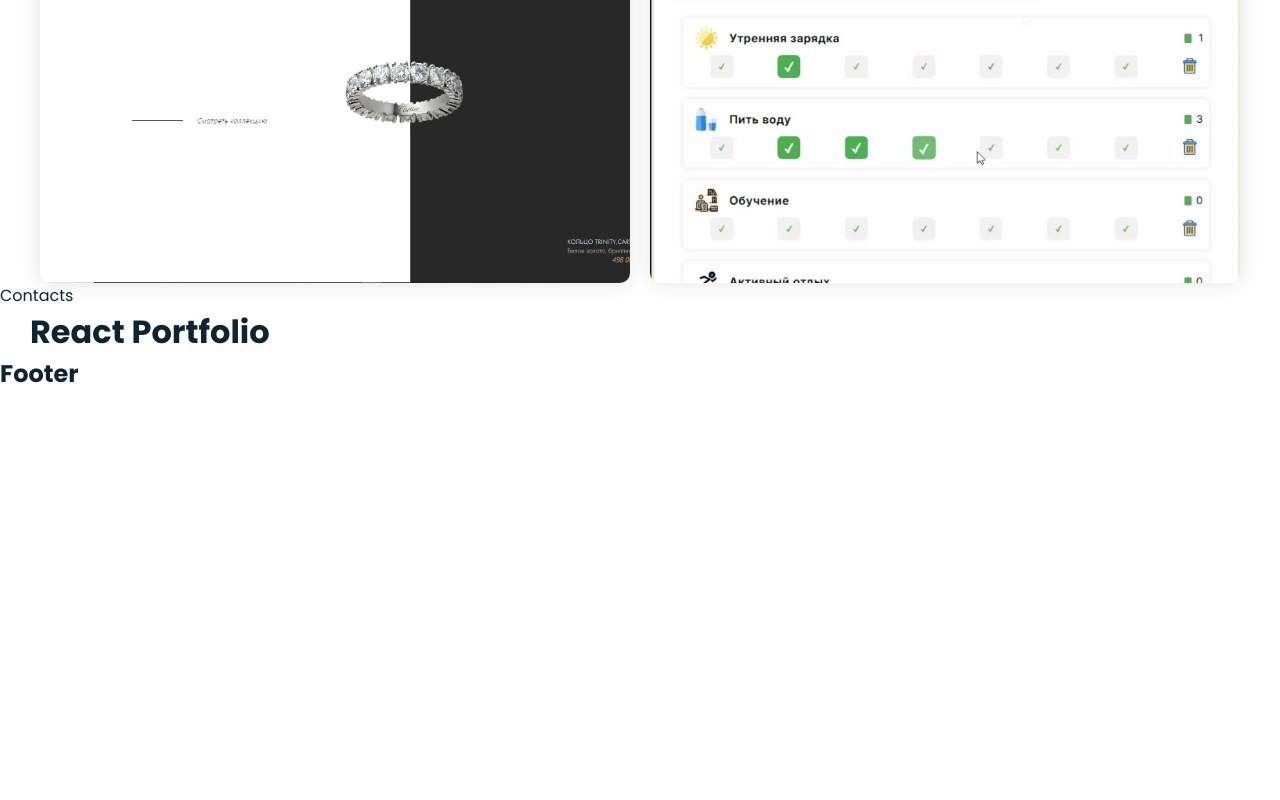
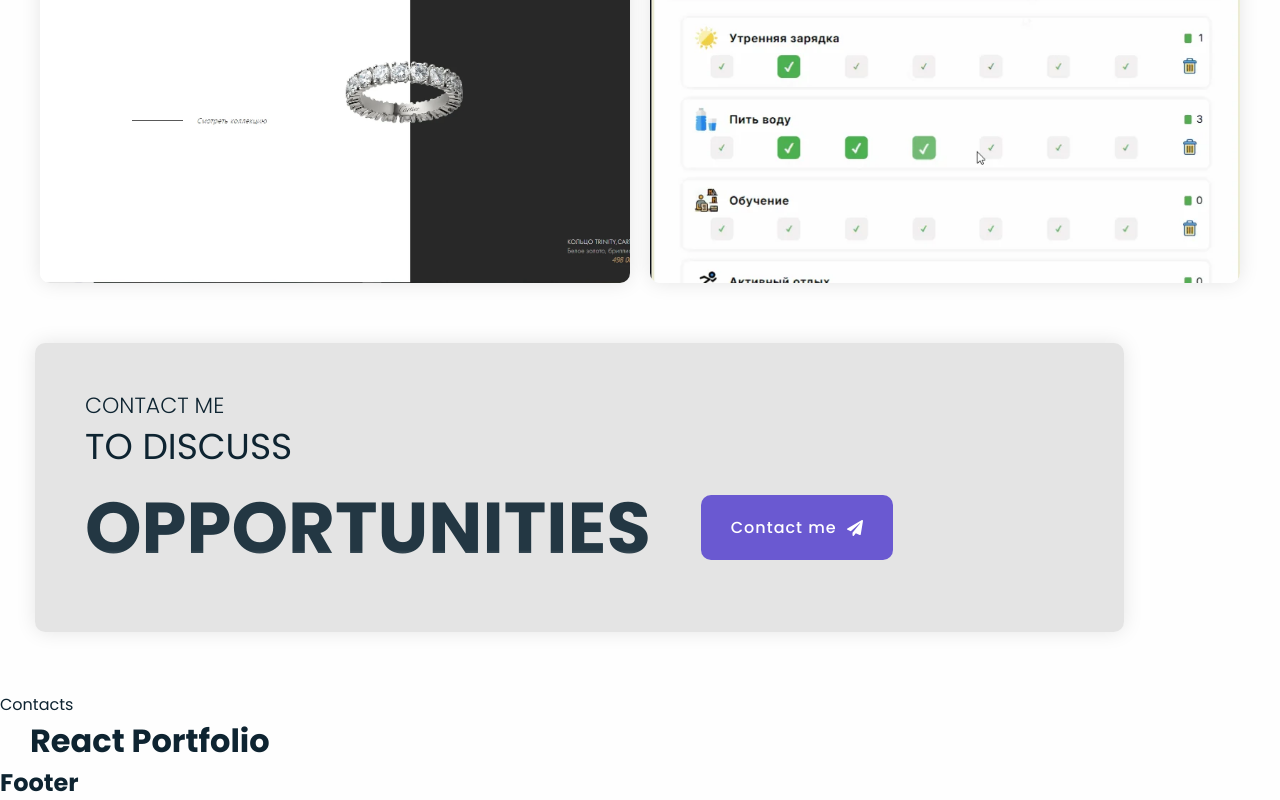
Before and after one commit to websoty/react-portfolio, a React (Vite) app: page / in a window 1280 px wide. Shown: the part 4419-5219 px from the top of the page. Before the commit the page ends 4810 px from the top, so only its background shows below. Built offline with nearby package versions, Linux system fonts and the light colour scheme.

Commit message:
feat: section touch

```diff
--- a/src/App.jsx
+++ b/src/App.jsx
@@ -1,4 +1,4 @@
-import { Header, Footer, Home, Contacts, Skills, Focus, Portfolio, About } from "./components/index"
+import { Header, Footer, Home, Contacts, Skills, Focus, Portfolio, Touch, About } from "./components/index"
 
 
 
@@ -15,6 +15,7 @@ function App() {
       <Skills/>
       <Focus/>
       <Portfolio/>
+      <Touch/>
       <Contacts/>
       <div className="container">
          <h1>React Portfolio</h1>
--- a/src/components/index.js
+++ b/src/components/index.js
@@ -7,3 +7,4 @@ export {default as Focus} from './Focus/Focus'
 export {default as Portfolio} from './Portfolio/Portfolio'
 export {default as About} from './About/About'
 export {default as Nav} from './Nav/Nav'
+export {default as Touch} from './touch/Touch'
--- /dev/null
+++ b/src/components/touch/Touch.css
@@ -0,0 +1,70 @@
+.get__touch {
+  padding: 60px 20px;
+}
+
+.get__touch .contact__card {
+  display: flex;
+  align-items: flex-end;
+  flex-wrap: wrap;
+  position: relative;
+  width: 90%;
+  padding: 50px;
+  border-radius: 10px;
+  column-gap: 50px;
+  background: var(--bg-transparent-color);
+  box-shadow: var(--box-shadow);
+}
+
+.contact__card .title {
+  text-transform: uppercase;
+  line-height: 1.5;
+}
+
+.contact__card h4 {
+  font-size: 22px;
+  font-weight: 300;
+  line-height: 1.2;
+}
+
+.contact__card h3 {
+  font-size: 36px;
+  font-weight: 400;
+}
+
+.contact__card h2 {
+  font-size: 72px;
+  font-weight: 700;
+  background: linear-gradient(to top, transparent 0%, var(--first-color) 30%);
+  -webkit-background-clip: text;
+  -webkit-text-fill-color: transparent;
+  opacity: 0.9;
+}
+
+.get__touch-link {
+  margin-top: 0;
+  margin-bottom: 22px;
+}
+
+@media (max-width: 980px) {
+  .get__touch .contact__card {
+    width: 100%;
+  }
+}
+
+@media (max-width: 768px) {
+  .contact__card h2 {
+    font-size: 50px;
+  }
+  .contact__card h3 {
+    font-size: 28px;
+  }
+}
+
+@media (max-width: 480px) {
+  .contact__card h2 {
+    font-size: 24px;
+  }
+  .contact__card h3 {
+    font-size: 24px;
+  }
+}
--- /dev/null
+++ b/src/components/touch/Touch.jsx
@@ -0,0 +1,24 @@
+import './Touch.css'
+import { FaPaperPlane } from "react-icons/fa";
+
+const Touch = () => {
+  return (
+    <div className="get__touch">
+      <div className="container">
+        <div className="contact__card">
+          <div className="title">
+            <h4>Contact me</h4>
+            <h3>to discuss</h3>
+            <h2>opportunities</h2>
+          </div>
+          <a href="#" className="get__touch-link inner__info-link">
+            Contact me
+            <FaPaperPlane/>
+          </a>
+        </div>
+      </div>
+    </div>
+  );
+};
+
+export default Touch;
```
